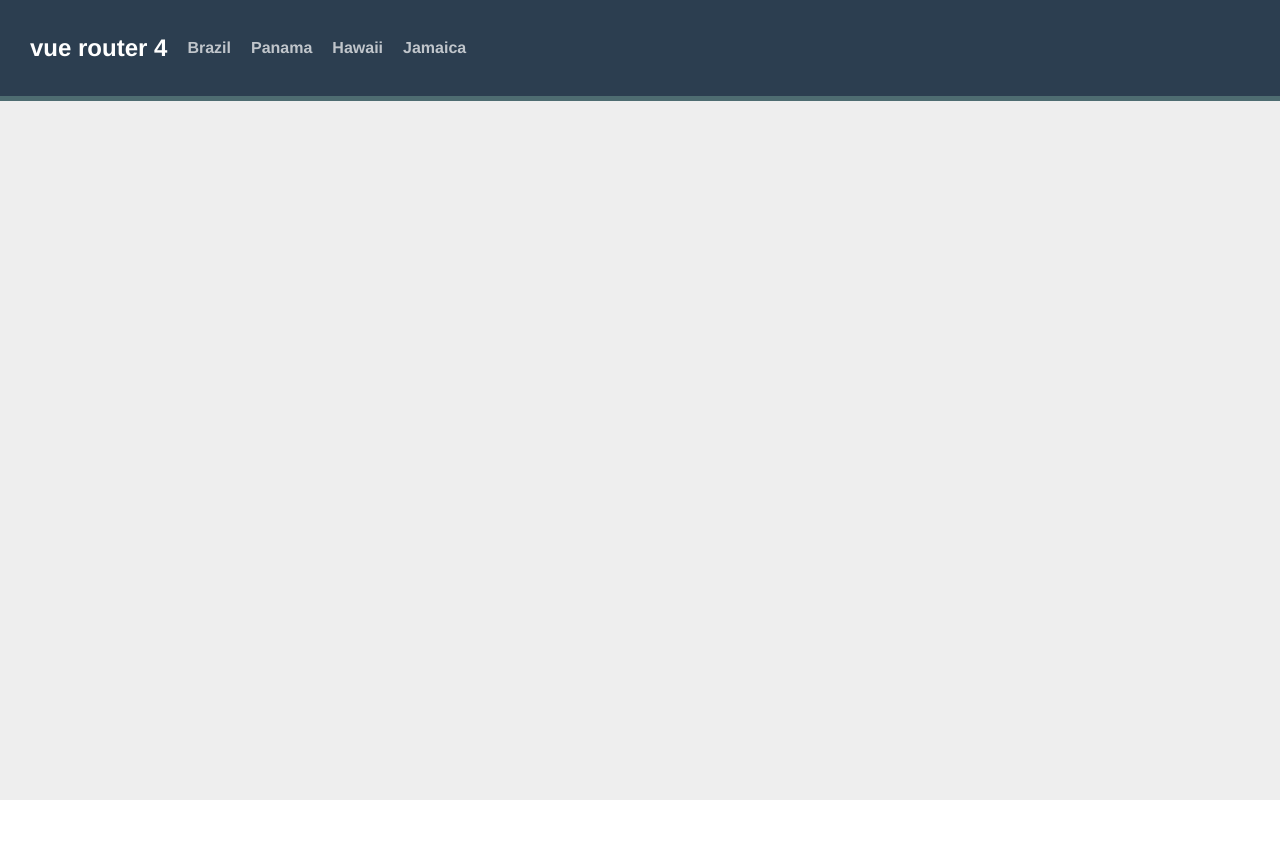
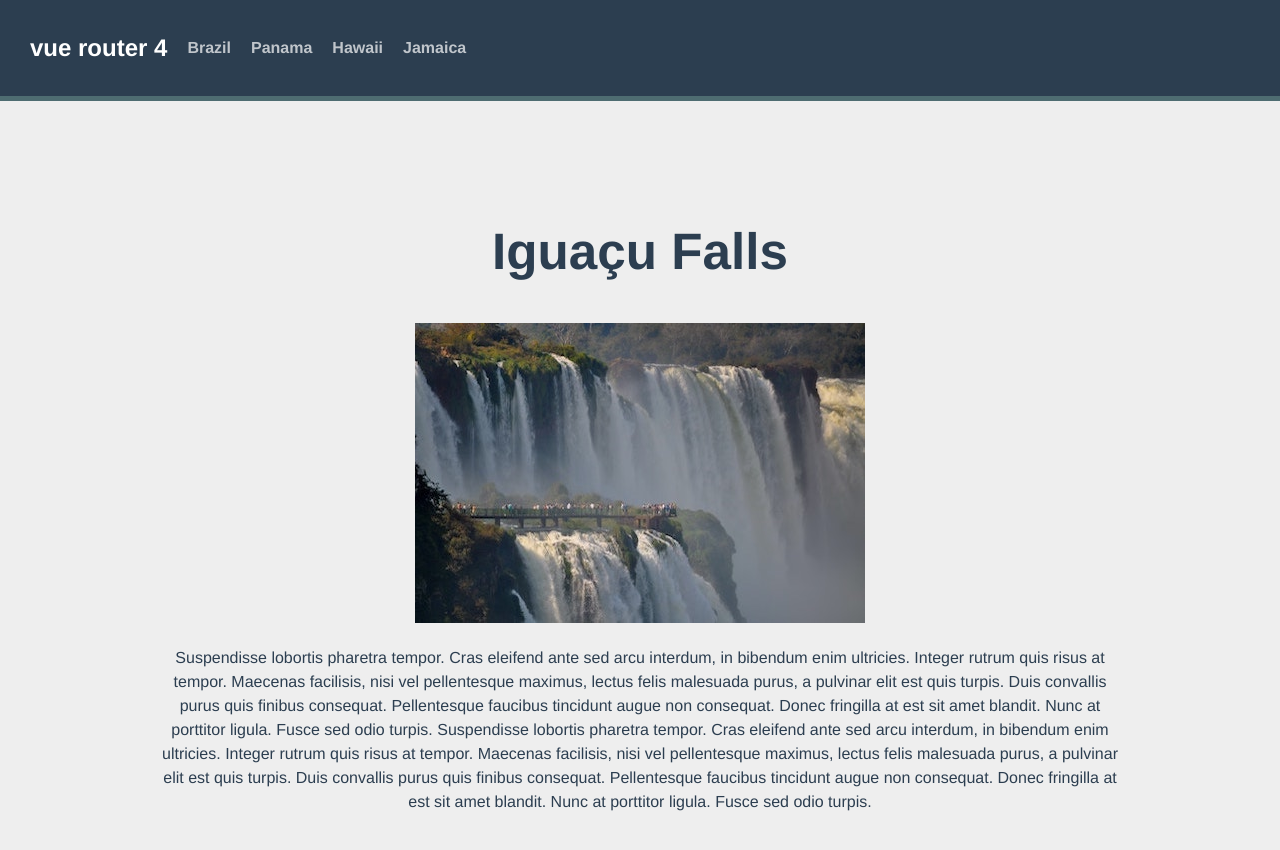
Before and after one commit to hamedg68/vuerouter4, a Vue app: page /destination/1/1/iguacu-falls in a window 1280 px wide. Shown: the top 850 px of the page. Before the commit the page ends 800 px from the top, so only its background shows below. Built offline with nearby package versions, Linux system fonts and the light colour scheme.

Commit message:
feat: route props

```diff
--- /dev/null
+++ b/src/components/Experience.vue
@@ -0,0 +1,21 @@
+<template>
+    <div class="card">
+        <img :src="`/images/${experience.image}`" :alt="experience.name">
+        <span class="card__text">
+            {{ experience.name }}
+        </span>
+    </div>
+</template>
+
+
+<script lang="ts" setup>
+
+const props = withDefaults(
+  defineProps<{
+    experience: any;
+  }>(),
+  {
+  }
+);
+
+</script>
--- a/src/router/index.ts
+++ b/src/router/index.ts
@@ -8,6 +8,12 @@ const routes = [
     name: "destination.show",
     component: () => import("@/views/DestinationShow.vue"),
   },
+  {
+    path: "/destination/:id/:slug/:experienceSlug",
+    name: "experience.show",
+    component: () => import("@/views/ExperienceShow.vue"),
+    props: (route: any) => ({ ...route.params, id: parseInt(route.params.id) }),
+  },
 ];
 
 const router = createRouter({
--- a/src/views/DestinationShow.vue
+++ b/src/views/DestinationShow.vue
@@ -6,28 +6,41 @@
       <p>{{ destination?.description }}</p>
     </div>
   </section>
+
+  <section class="experiences">
+    <h2>Top experiences in {{ destination?.name }}</h2>
+    <div class="cards">
+      <RouterLink
+        v-for="i in destination?.experiences"
+        :key="i.slug"
+        :to="{ name: 'experience.show', params: { experienceSlug: i.slug } }"
+      >
+        <Experience :experience="i"> </Experience>
+      </RouterLink>
+    </div>
+  </section>
 </template>
 
 <script lang="ts" setup>
 import { computed, onMounted, ref, watch } from "vue";
 import { useRoute } from "vue-router";
 import sourceData from "@/data.json";
-
+import Experience from "@/components/Experience.vue";
 const route = useRoute();
 
-// const destination = computed(() => {
-//   return sourceData.destinations.find(
-//     (destination) => destination.id === parseInt(route.params.id as string)
+const destination = computed(() => {
+  return sourceData.destinations.find(
+    (destination) => destination.id === parseInt(route.params.id as string)
+  );
+});
+
+// const destination = ref();
+// onMounted(async () => {
+//   const res = await fetch(
+//     `https://travel-dummy-api.netlify.app/${route.params.slug}`
 //   );
+//   destination.value = await res.json();
 // });
-
-const destination = ref();
-onMounted(async () => {
-  const res = await fetch(
-    `https://travel-dummy-api.netlify.app/${route.params.slug}`
-  );
-  destination.value = await res.json();
-});
 
 // watch(
 //   () => route.params.slug,
--- /dev/null
+++ b/src/views/ExperienceShow.vue
@@ -0,0 +1,32 @@
+<template>
+  <section>
+    <h1>{{ experience?.name }}</h1>
+    <img :src="`/images/${experience?.image}`" :alt="experience?.name" />
+    <p>{{ experience?.description }}</p>
+  </section>
+</template>
+
+<script lang="ts" setup>
+import sourceData from "@/data.json";
+import { computed } from "vue";
+
+const props = withDefaults(
+  defineProps<{
+    id: number;
+    experienceSlug: string;
+  }>(),
+  {}
+);
+
+const destination = computed(() => {
+  return sourceData.destinations.find(
+    (destination) => destination.id === props.id
+  );
+});
+
+const experience = computed(() => {
+  return destination.value?.experiences.find(
+    (experience) => experience.slug === props.experienceSlug
+  );
+});
+</script>
```
Also changed, not shown: 1 other file (tests, documents, lock files or other folders).
